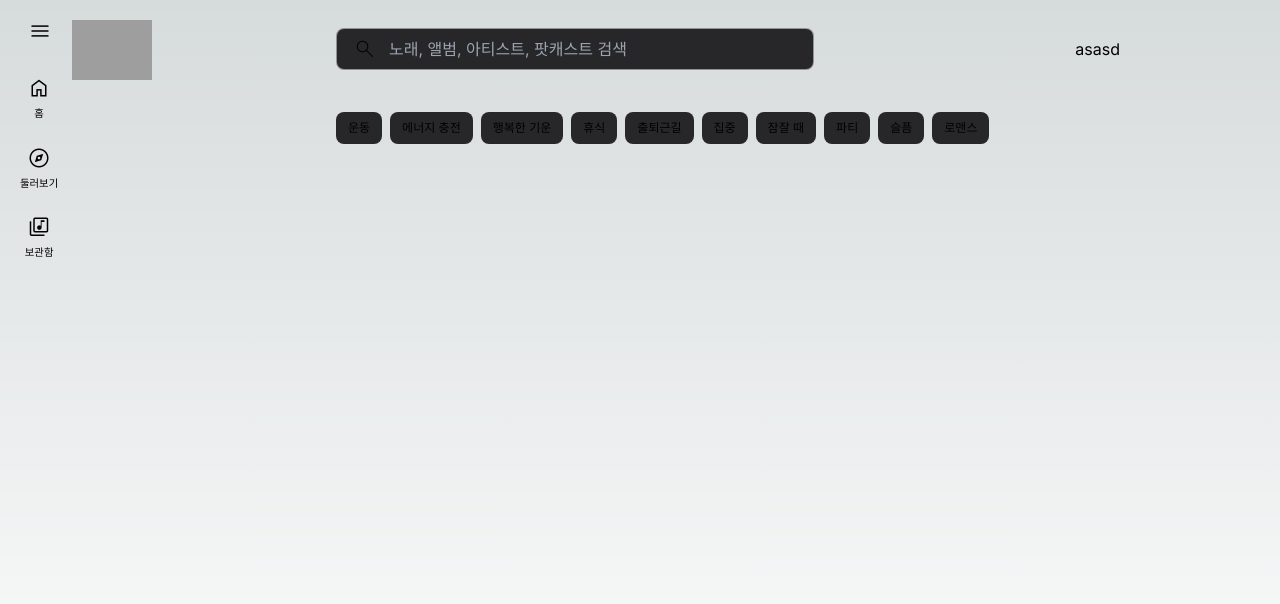
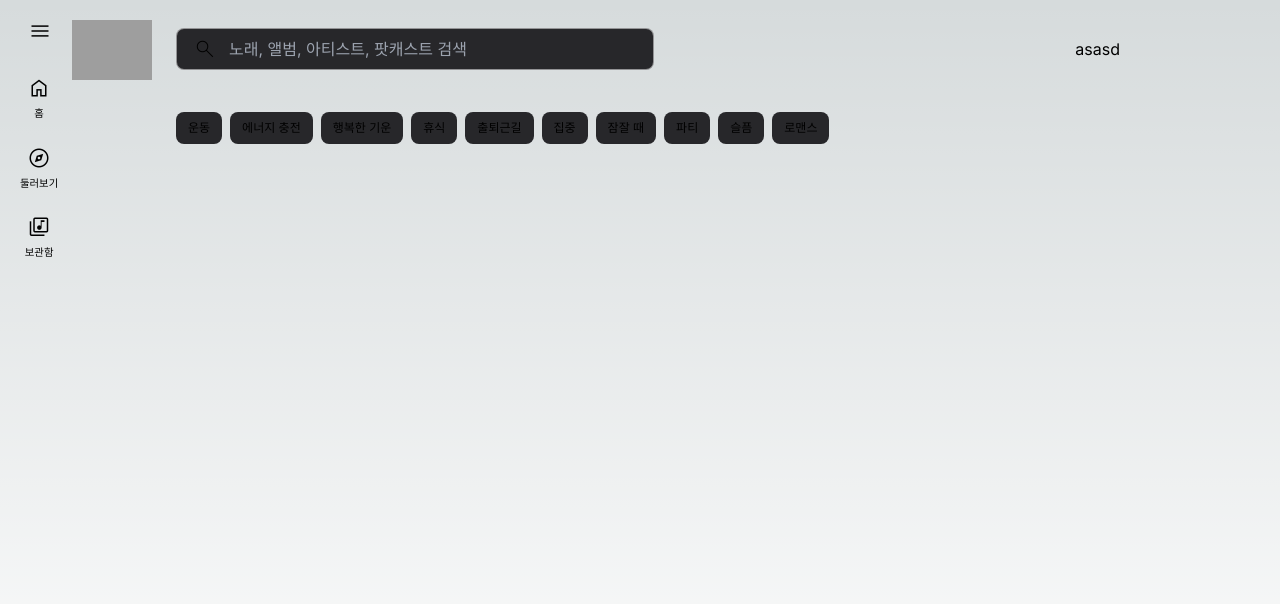
Before and after one commit to sanghyeonKim0201/Music-frontend, a Next.js app: page / in a window 1280 px wide. Shown: the top 604 px of the page. Built offline with nearby package versions, Linux system fonts and the light colour scheme; grey boxes are pictures that could not be loaded.

Commit message:
🚩 : redux toolkit setting

```diff
--- a/package.json
+++ b/package.json
@@ -13,7 +13,8 @@
     "next": "14.2.3",
     "react": "^18",
     "react-dom": "^18",
-    "react-redux": "^9.1.2"
+    "react-redux": "^9.1.2",
+    "redux": "^5.0.1"
   },
   "devDependencies": {
     "@types/node": "^20",
--- a/src/app/(home)/layout.tsx
+++ b/src/app/(home)/layout.tsx
@@ -5,6 +5,7 @@ import { Inter } from 'next/font/google';
 import '@/styles/globals.css';
 import Header from '@/components/header';
 import SideBar from '@/components/sidebar';
+import StoreProvider from '../StoreProvider';
 
 const inter = Inter({ subsets: ['latin'] });
 
@@ -27,11 +28,13 @@ export default function RootLayout({
         />
       </head>
       <body className={`h-full ${inter.className}`}>
-        <Header />
-        <div className='h-full flex flex-row'>
-          <SideBar />
-          <div className='pt-28 pl-44'>{children}</div>
-        </div>
+        <StoreProvider>
+          <Header />
+          <div className='h-full flex flex-row'>
+            <SideBar />
+            <div className='pt-28 pl-44 w-full'>{children}</div>
+          </div>
+        </StoreProvider>
       </body>
     </html>
   );
--- a/src/app/(home)/page.tsx
+++ b/src/app/(home)/page.tsx
@@ -1,7 +1,12 @@
+'use client';
+
+import { useAppSelector } from '@/lib/hooks';
+
 export default function RootPage() {
+  const toggle = useAppSelector((state) => state.RootReducer.menuSlice.toggle);
   return (
     // 사이드바 펴치면 ml-40 접히면 ml-0
-    <div className='flex flex-row ml-40'>
+    <div className={`flex flex-row ${toggle ? 'ml-0' : 'ml-40'}`}>
       {new Array(10).fill(null).map((o, i) => {
         const text =
           '운동,에너지 충전,행복한 기운,휴식,출퇴근길,집중,잠잘 때,파티,슬픔,로맨스'.split(
--- a/src/app/StoreProvider.tsx
+++ b/src/app/StoreProvider.tsx
@@ -0,0 +1,17 @@
+'use client';
+import { useRef } from 'react';
+import { Provider } from 'react-redux';
+import { makeStore, AppStore } from '@/lib/store';
+
+export default function StoreProvider({
+  children,
+}: {
+  children: React.ReactNode;
+}) {
+  const storeRef = useRef<AppStore>();
+  if (!storeRef.current) {
+    storeRef.current = makeStore();
+  }
+
+  return <Provider store={storeRef.current}>{children}</Provider>;
+}
--- a/src/app/login/layout.tsx
+++ b/src/app/login/layout.tsx
@@ -3,6 +3,7 @@
 import type { Metadata } from 'next';
 import { Inter } from 'next/font/google';
 import '@/styles/tailwind.css';
+import StoreProvider from '../StoreProvider';
 const inter = Inter({ subsets: ['latin'] });
 
 export const metadata: Metadata = {
@@ -26,7 +27,7 @@ export default function RootLayout({
       <body
         className={`${inter.className} bg-slate-100 flex justify-center items-center min-h-[100vh]`}
       >
-        {children}
+        <StoreProvider>{children}</StoreProvider>
       </body>
     </html>
   );
--- a/src/components/header.tsx
+++ b/src/components/header.tsx
@@ -1,16 +1,26 @@
+'use client';
+import { change } from '@/lib/feature/menuSlice';
+import { useAppDispatch, useAppSelector } from '@/lib/hooks';
 import Image from 'next/image';
 import Link from 'next/link';
 
 export default function Header() {
+  const toggle = useAppSelector((state) => state.RootReducer.menuSlice.toggle);
+  const dispatch = useAppDispatch();
   return (
     <header className='fixed top-0 left-0 right-0 z-[999]'>
       <div className='flex flex-row justify-between items-center pr-40 pt-3'>
         <div className='flex flex-row items-center'>
           {/* 이 div width 조절해서 목록 접히고 핀거 구현 예정 */}
           {/* 사이드바  접히면 mr-0 펼쳐지면 mr-40 */}
-          <div className='flex flex-row mr-40'>
+          <div className={`flex flex-row ${toggle ? 'mr-0' : 'mr-40'}`}>
             <div className='ml-5 mr-3 p-1 hover:bg-zinc-800 rounded-[50%] w-10 h-10 flex flex-row justify-center items-center'>
-              <button className='pt-1'>
+              <button
+                className='pt-1'
+                onClick={() => {
+                  dispatch(change(toggle));
+                }}
+              >
                 <span
                   className='material-symbols-outlined'
                   style={{ fontVariationSettings: "'wght' 300" }}
@@ -23,10 +33,12 @@ export default function Header() {
               <button>
                 <Link href={'/'}>
                   <Image
+                    priority={true}
                     src={'/YoutubeMusic.png'}
                     alt=''
                     width={80}
                     height={100}
+                    className='w-20 h-auto'
                   />
                 </Link>
               </button>
--- a/src/components/sidebar.tsx
+++ b/src/components/sidebar.tsx
@@ -1,4 +1,8 @@
+'use client';
+import { useAppSelector } from '@/lib/hooks';
+
 export default function SideBar() {
+  const toggle = useAppSelector((state) => state.RootReducer.menuSlice.toggle);
   const closeSide = (
     <div className='h-full flex flex-col items-start pt-16 '>
       <div
@@ -24,10 +28,10 @@ export default function SideBar() {
   );
 
   const openSide = (
-    <div className='h-full w-full flex flex-col iteims-center pt-[4.5rem] border-r border-zinc-700'>
+    <div className='h-full w-full flex flex-col items-center pt-[4.5rem] border-r border-zinc-700'>
       <div
         style={{
-          fontVariationSettings: "'FILL' 0, 'wght' 300, 'GRAD' 0, 'opsz' 48;",
+          fontVariationSettings: "'FILL' 0, 'wght' 300, 'GRAD' 0, 'opsz' 48",
         }}
         className='w-full px-2'
       >
@@ -48,7 +52,7 @@ export default function SideBar() {
         })}
       </div>
 
-      <hr className='border-zinc-700 mx-6 mt-6' />
+      <hr className='border-zinc-700 mt-6 w-48' />
 
       <div className='flex w-full justify-center mt-6'>
         <button className='flex flex-row bg-zinc-800 hover:bg-zinc-700 px-12 justify-center items-center rounded-3xl'>
@@ -91,6 +95,8 @@ export default function SideBar() {
   );
 
   return (
-    <aside className='w-[15rem] h-full fixed left-0 top-0'>{closeSide}</aside>
+    <aside className='w-[15rem] h-full fixed left-0 top-0'>
+      {toggle ? closeSide : openSide}
+    </aside>
   );
 }
--- /dev/null
+++ b/src/lib/feature/menuSlice.ts
@@ -0,0 +1,18 @@
+import { createSlice, PayloadAction } from '@reduxjs/toolkit';
+
+const initialState = {
+  toggle: true,
+};
+
+export const menu = createSlice({
+  name: 'toggle',
+  initialState,
+  reducers: {
+    change: (state, action) => {
+      return { toggle: !state.toggle };
+    },
+  },
+});
+
+export const { change } = menu.actions;
+export default menu.reducer;
--- /dev/null
+++ b/src/lib/hooks.ts
@@ -0,0 +1,6 @@
+import { useDispatch, useSelector, useStore } from 'react-redux';
+import type { RootState, AppDispatch, AppStore } from './store';
+
+export const useAppDispatch = useDispatch.withTypes<AppDispatch>();
+export const useAppSelector = useSelector.withTypes<RootState>();
+export const useAppStore = useStore.withTypes<AppStore>();
--- a/src/lib/store.ts
+++ b/src/lib/store.ts
@@ -0,0 +1,16 @@
+import { combineReducers, configureStore } from '@reduxjs/toolkit';
+import menuSlice from './feature/menuSlice';
+
+const RootReducer = combineReducers({
+  menuSlice,
+});
+
+export const makeStore = () => {
+  return configureStore({
+    reducer: { RootReducer },
+  });
+};
+
+export type AppStore = ReturnType<typeof makeStore>;
+export type RootState = ReturnType<AppStore['getState']>;
+export type AppDispatch = AppStore['dispatch'];
```
Also changed, not shown: 1 other file (tests, documents, lock files or other folders).
